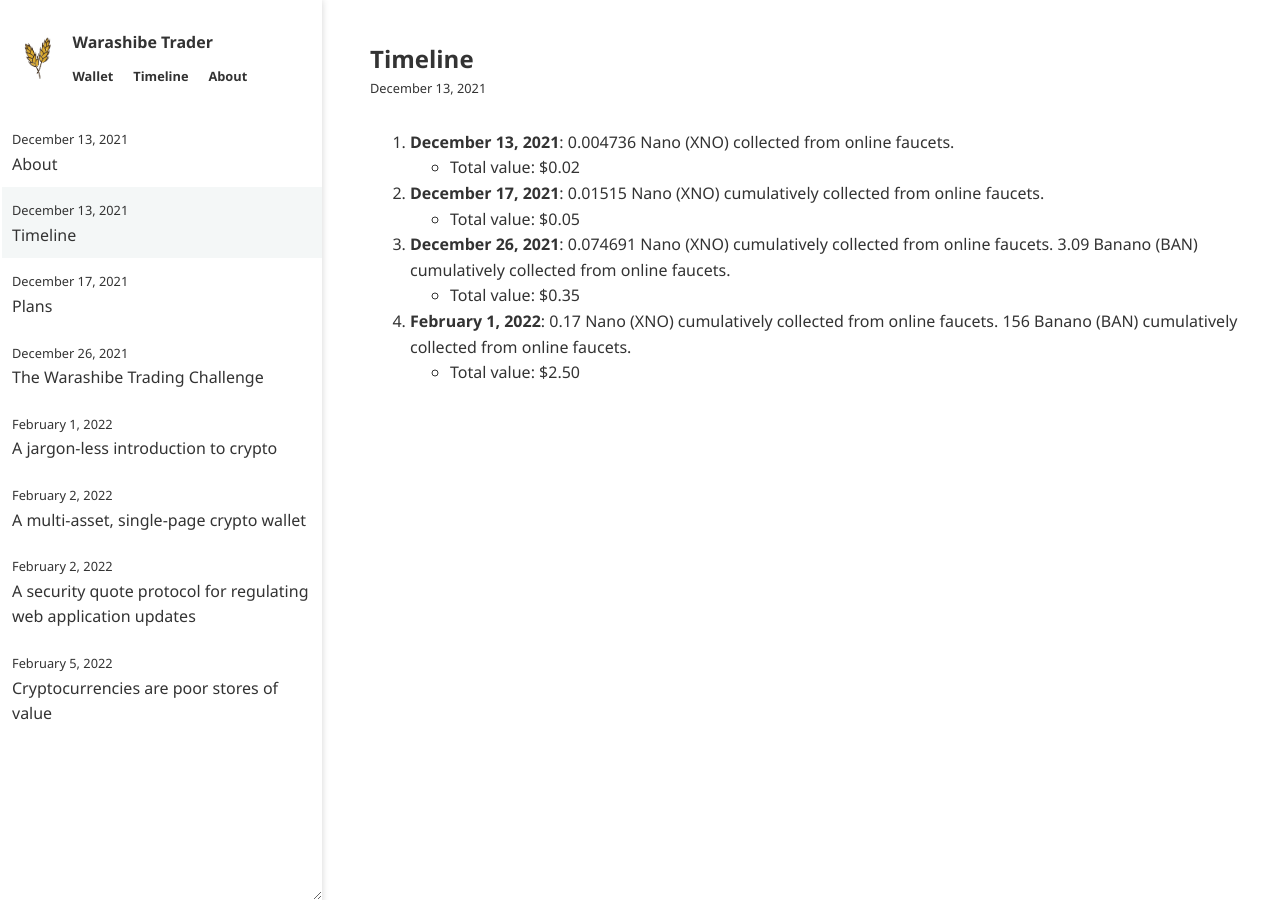
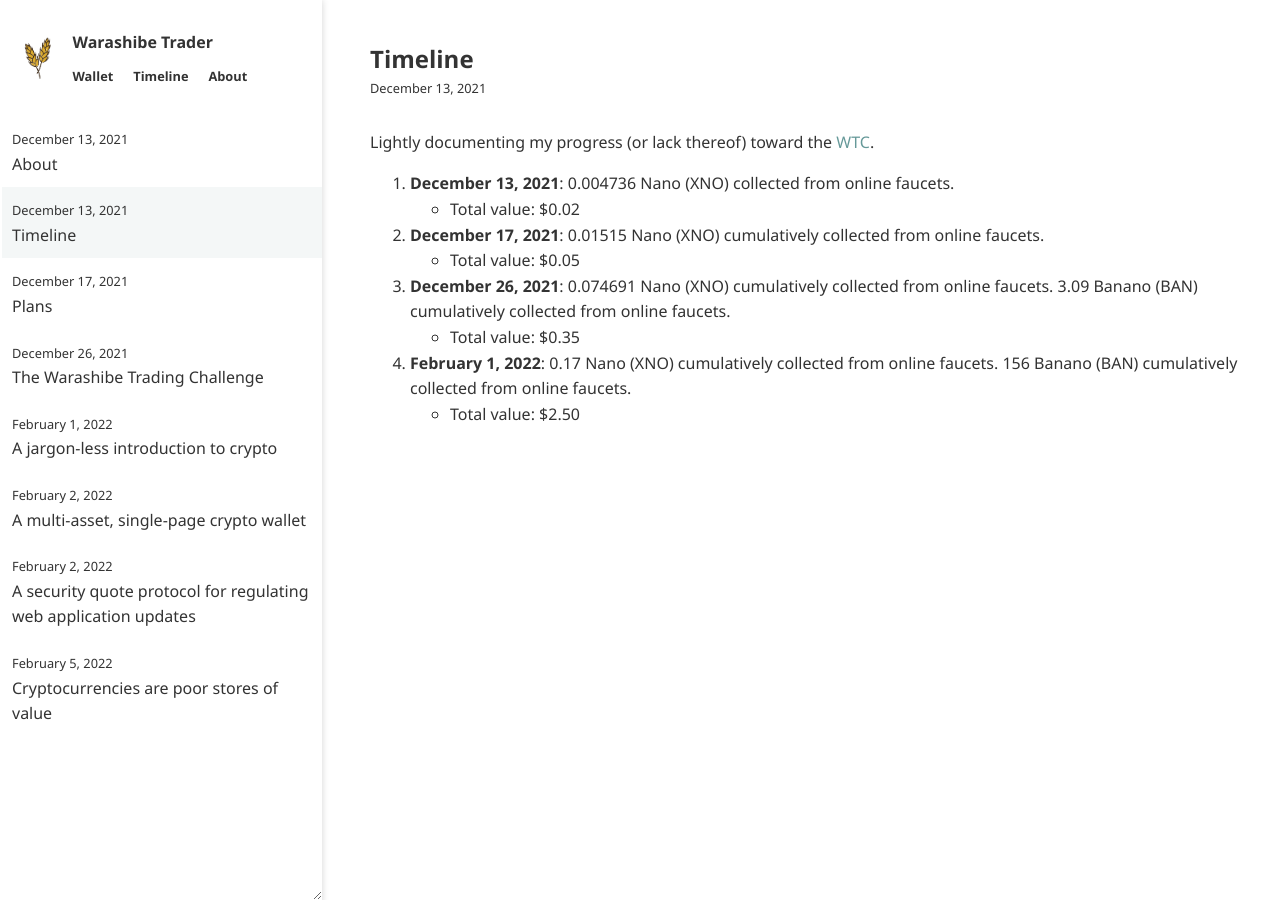
Before and after one commit to warashibetrader/warashibetrader.github.io, a Jekyll site: the page built from _posts/2021-12-13-timeline.md, in a window 1280 px wide. Built offline with Jekyll 4.4.1, drawn with Linux system fonts in a browser that asks for light colours.

Commit message:
Update 2021-12-13-timeline.md

```diff
--- a/_posts/2021-12-13-timeline.md
+++ b/_posts/2021-12-13-timeline.md
@@ -1,6 +1,8 @@
 ---
 Title: "Timeline"
 ---
+
+Lightly documenting my progress (or lack thereof) toward the [WTC]({% post_url 2021-12-26-warashibe-trading-challenge %}).
 
 1. __December 13, 2021__: 0.004736 Nano (XNO) collected from online faucets.
   - Total value: $0.02
```
